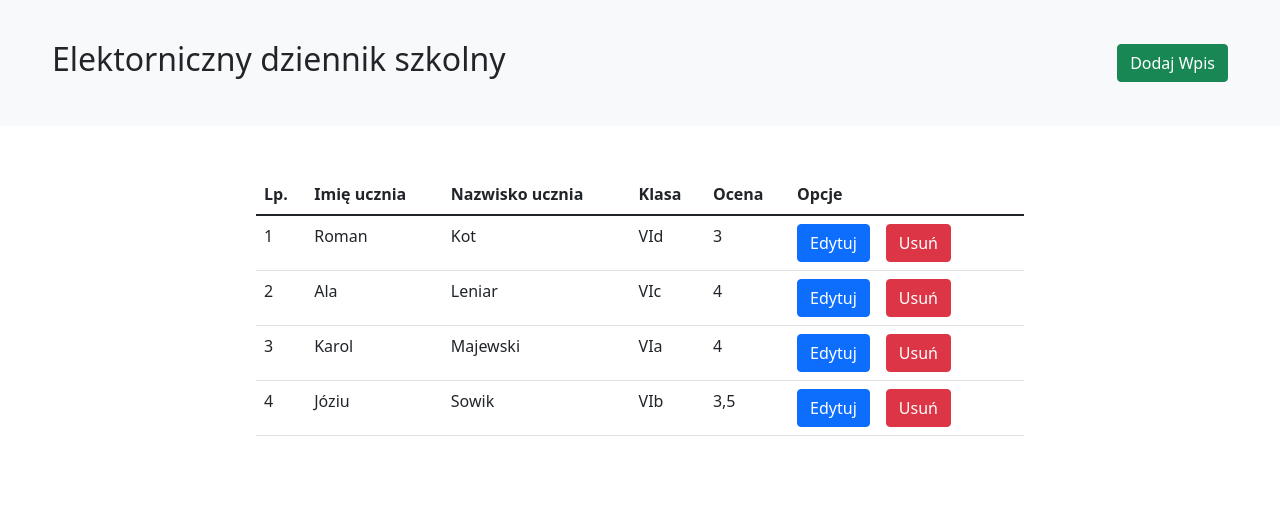
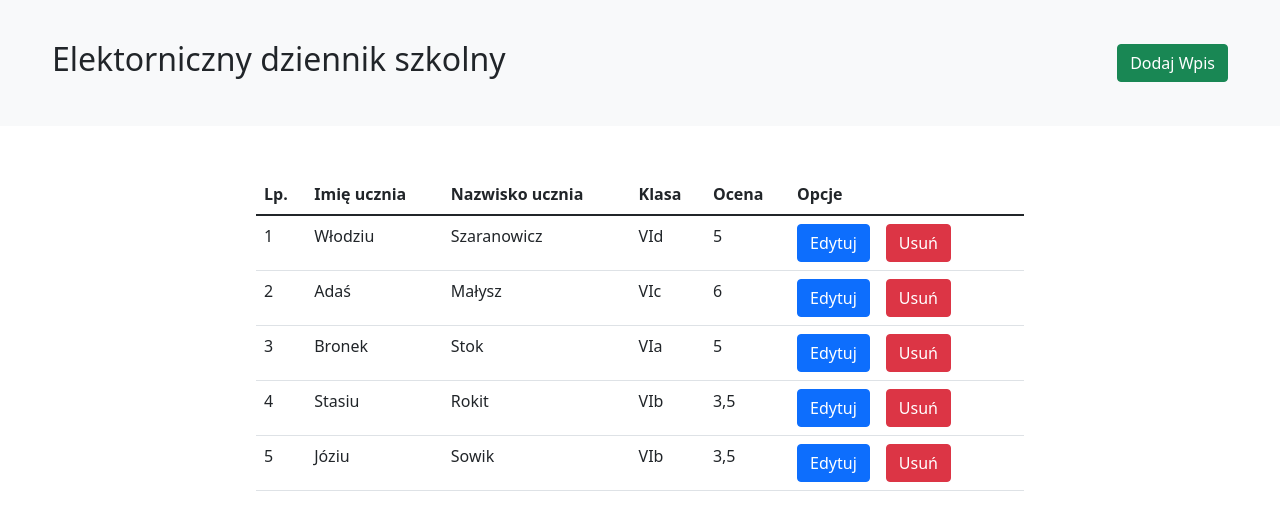
Before and after one commit to kasiaaa782/school-register-ng, an Angular app: page / in a window 1280 px wide. Shown: the top 530 px of the page. Built offline with nearby package versions, Linux system fonts and the light colour scheme; data requests are answered from the project's data file.

Commit message:
Added file with json data

```diff
--- a/db.json
+++ b/db.json
@@ -5,7 +5,7 @@
       "firstName": "Roman",
       "lastName": "Kot",
       "class": "VId",
-      "grade": "3"
+      "grade": "2"
     },
     {
       "id": 9,
@@ -19,14 +19,21 @@
       "firstName": "Karol",
       "lastName": "Majewski",
       "class": "VIa",
-      "grade": "4"
+      "grade": "2"
     },
     {
-      "id": 11,
-      "firstName": "Józiu",
-      "lastName": "Sowik",
+      "id": 13,
+      "firstName": "Hania",
+      "lastName": "Niemiec",
       "class": "VIb",
-      "grade": "3,5"
+      "grade": "5,5"
+    },
+    {
+      "id": 14,
+      "firstName": "Krystian",
+      "lastName": "Szczęśliwy",
+      "class": "VId",
+      "grade": "6"
     }
   ],
   "comments": [],
--- a/src/app/school-register-dashboard/add-entry-modal/add-entry-form/add-entry-form.component.ts
+++ b/src/app/school-register-dashboard/add-entry-modal/add-entry-form/add-entry-form.component.ts
@@ -1,4 +1,4 @@
-import { Component, OnInit } from '@angular/core';
+import { Component, Input, OnInit } from '@angular/core';
 import { FormBuilder, FormGroup, Validators } from '@angular/forms';
 
 import { ApiService } from 'src/app/shared/api.service';
@@ -10,6 +10,8 @@ import { EntryModel } from 'src/app/shared/entry.model';
 	styleUrls: ['./add-entry-form.component.scss'],
 })
 export class AddEntryFormComponent implements OnInit {
+	@Input() updateEntriesList: any;
+
 	formValue!: FormGroup;
 
 	entryModelObj: EntryModel = new EntryModel();
@@ -47,7 +49,7 @@ export class AddEntryFormComponent implements OnInit {
 				let ref = document.getElementById('cancel');
 				ref?.click();
 				this.formValue.reset();
-				location.reload();
+				this.updateEntriesList.onClick();
 			},
 			(err) => {
 				alert('Coś poszło nie tak :(');
@@ -73,7 +75,7 @@ export class AddEntryFormComponent implements OnInit {
 				let ref = document.getElementById('cancel');
 				ref?.click();
 				this.formValue.reset();
-				location.reload();
+				this.updateEntriesList.onClick();
 			});
 	}
 }
--- a/src/app/school-register-dashboard/add-entry-modal/add-entry-modal.component.html
+++ b/src/app/school-register-dashboard/add-entry-modal/add-entry-modal.component.html
@@ -20,7 +20,9 @@
 				></button>
 			</div>
 			<div class="modal-body p-4">
-				<app-add-entry-form></app-add-entry-form>
+				<app-add-entry-form
+					[updateEntriesList]="updateEntriesList"
+				></app-add-entry-form>
 			</div>
 			<div class="modal-footer p-4">
 				<button
--- a/src/app/school-register-dashboard/add-entry-modal/add-entry-modal.component.ts
+++ b/src/app/school-register-dashboard/add-entry-modal/add-entry-modal.component.ts
@@ -13,6 +13,8 @@ export class AddEntryModalComponent {
 	addEntryFormComponent!: AddEntryFormComponent;
 
 	@Input() isAddModal: any;
+
+	@Input() updateEntriesList: any;
 
 	onEdit(item: EntryModel) {
 		this.addEntryFormComponent.onEditDefaultProperties(item);
--- a/src/app/school-register-dashboard/table/table.component.html
+++ b/src/app/school-register-dashboard/table/table.component.html
@@ -32,4 +32,7 @@
 		</tr>
 	</tbody>
 </table>
-<app-add-entry-modal [isAddModal]="isAddModal"></app-add-entry-modal>
+<app-add-entry-modal
+	[isAddModal]="isAddModal"
+	[updateEntriesList]="updateEntriesList"
+></app-add-entry-modal>
--- a/src/app/school-register-dashboard/table/table.component.ts
+++ b/src/app/school-register-dashboard/table/table.component.ts
@@ -1,4 +1,5 @@
-import { Component, Input, SimpleChanges, ViewChild } from '@angular/core';
+import { HttpClient } from '@angular/common/http';
+import { Component, Input, Output, ViewChild } from '@angular/core';
 
 import { ApiService } from 'src/app/shared/api.service';
 import { EntryModel } from 'src/app/shared/entry.model';
@@ -17,6 +18,10 @@ export class TableComponent {
 	@Input() actionForChooseAddModalType: any;
 
 	@Input() isAddModal: any;
+
+	updateEntriesList = {
+		onClick: (): void => this.getAllEntries(),
+	};
 
 	columns: Column[] = [
 		{
@@ -41,14 +46,21 @@ export class TableComponent {
 
 	entriesList!: EntryModel[];
 
-	constructor(private api: ApiService) {}
+	constructor(private api: ApiService, private httpClient: HttpClient) {}
 
 	ngOnInit(): void {
-		this.getAllEntries();
+		this.getAllEntriesFromFile();
+		//this.getAllEntries();
 	}
 
 	getAllEntries() {
 		this.api.getEntries().subscribe((res) => {
+			this.entriesList = res;
+		});
+	}
+
+	getAllEntriesFromFile() {
+		this.api.getEntriesFromFile().subscribe((res) => {
 			this.entriesList = res;
 		});
 	}
--- a/src/app/shared/api.service.ts
+++ b/src/app/shared/api.service.ts
@@ -28,6 +28,14 @@ export class ApiService {
 		);
 	}
 
+	getEntriesFromFile() {
+		return this.http.get<EntryModel>('../assets/entry-data.json').pipe(
+			map((res: any) => {
+				return res;
+			})
+		);
+	}
+
 	updateEntry(data: EntryModel, id: number) {
 		return this.http
 			.put<EntryModel>('http://localhost:3000/posts/' + id, data)
--- /dev/null
+++ b/src/assets/entry-data.json
@@ -0,0 +1,37 @@
+[
+	{
+		"id": 1,
+		"firstName": "Włodziu",
+		"lastName": "Szaranowicz",
+		"class": "VId",
+		"grade": "5"
+	},
+	{
+		"id": 2,
+		"firstName": "Adaś",
+		"lastName": "Małysz",
+		"class": "VIc",
+		"grade": "6"
+	},
+	{
+		"id": 3,
+		"firstName": "Bronek",
+		"lastName": "Stok",
+		"class": "VIa",
+		"grade": "5"
+	},
+	{
+		"id": 4,
+		"firstName": "Stasiu",
+		"lastName": "Rokit",
+		"class": "VIb",
+		"grade": "3,5"
+	},
+	{
+		"id": 5,
+		"firstName": "Józiu",
+		"lastName": "Sowik",
+		"class": "VIb",
+		"grade": "3,5"
+	}
+]
```
